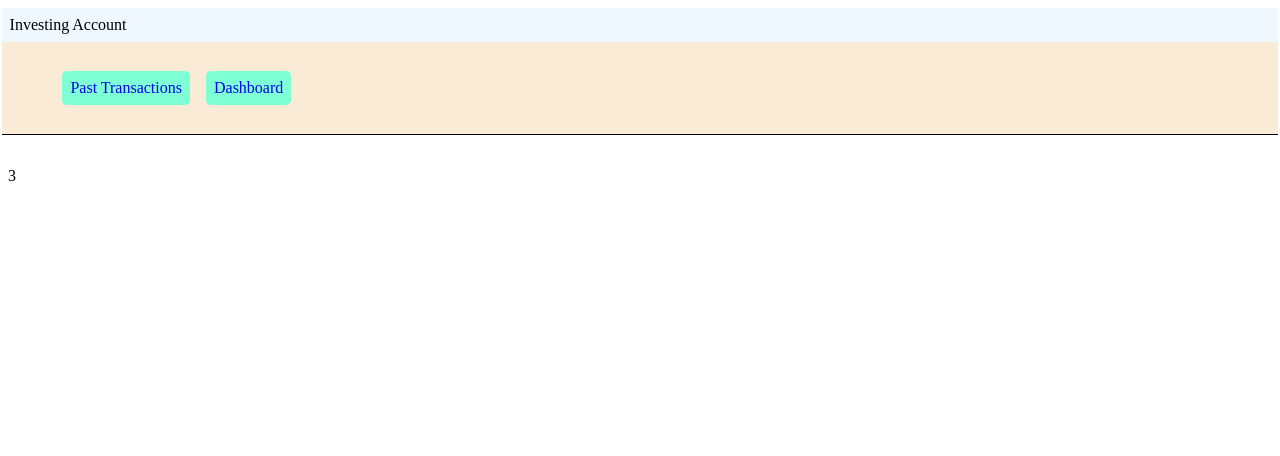
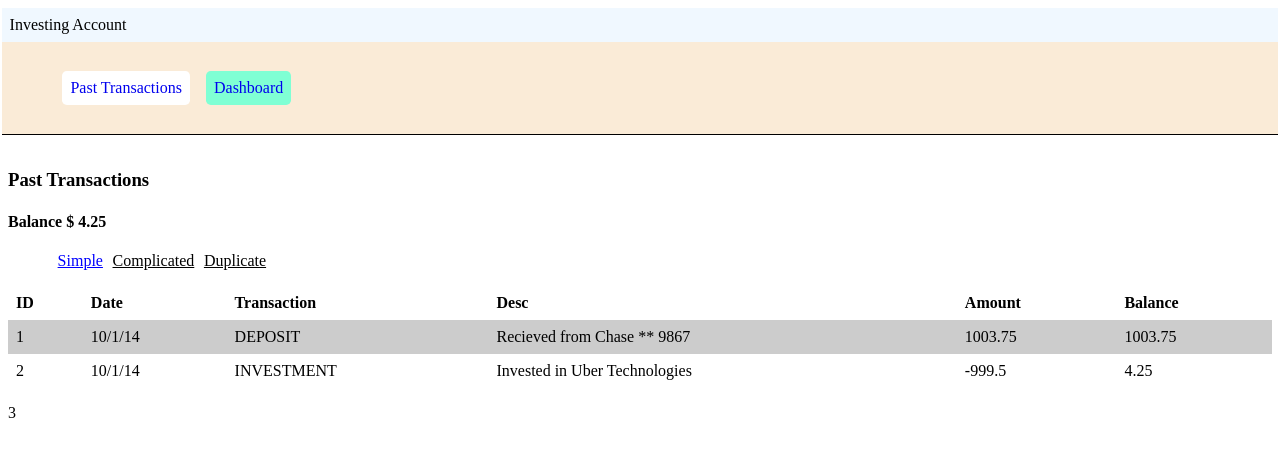
Before and after one commit to sudhirmishra/banking-project-work, an Angular app: page / in a window 1280 px wide. Shown: the top 456 px of the page. Built offline with nearby package versions, Linux system fonts and the light colour scheme.

Commit message:
home page set to history

```diff
--- a/src/app/app-routing.module.ts
+++ b/src/app/app-routing.module.ts
@@ -11,6 +11,9 @@ const routes: Routes = [
   {
     path:'dashboard', component:DashboardComponent,
   },
+  {
+    path:'', component:HistoryComponent,
+  },
 ];
 
 @NgModule({
--- a/src/app/app.component.html
+++ b/src/app/app.component.html
@@ -5,7 +5,7 @@
         </div>
         <nav class="crumbs">
             <ol>
-                <li [ngClass]="{'crumb-active': activeLink === '/transactions'}" class="crumb">
+                <li [ngClass]="{'crumb-active': activeLink === '/transactions' || activeLink === '/' }" class="crumb">
                     <a routerLink="/transactions" routerLinkActive="active" ariaCurrentWhenActive="page">
                         Past Transactions
                     </a>
--- a/src/app/app.component.ts
+++ b/src/app/app.component.ts
@@ -14,6 +14,7 @@ export class AppComponent implements OnInit{
   ngOnInit(): void {
     this.router.events.subscribe((res) => {
       this.activeLink = this.router.url
+      console.log(this.router.url)
   });
   }
 }
```
